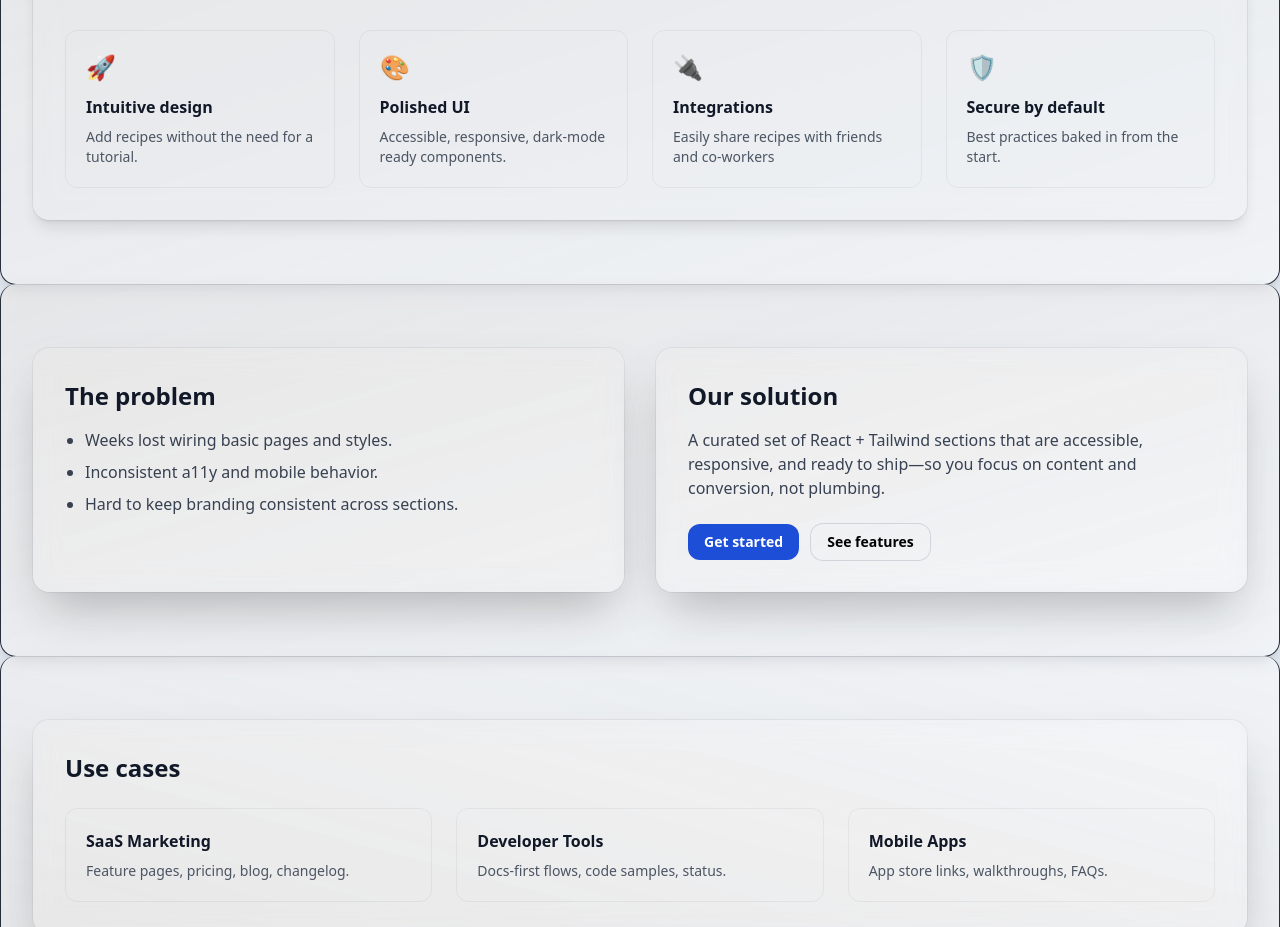
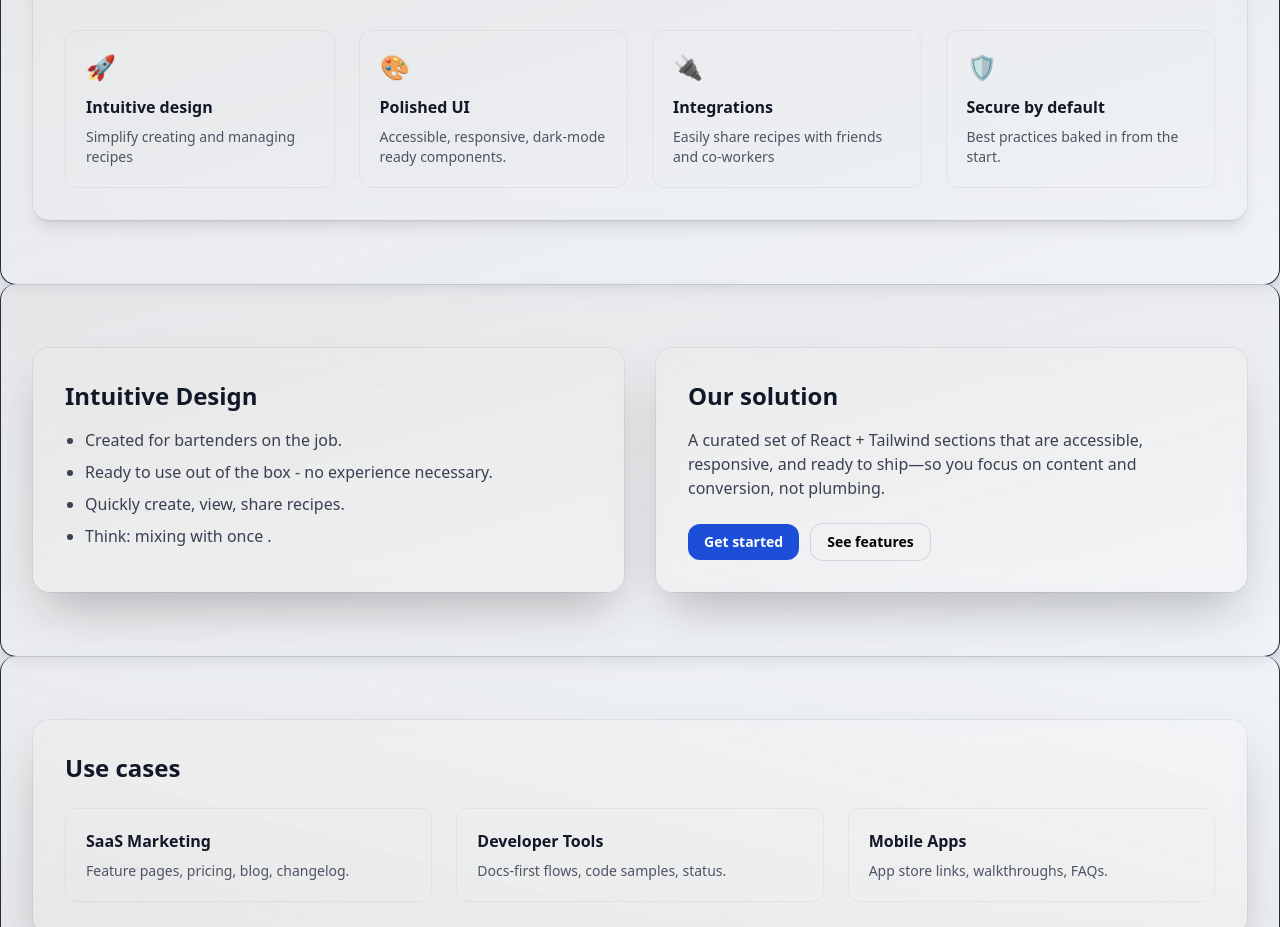
Before and after one commit to JoHeyJo/sling-it-product-site, a React (Vite) app: page / in a window 1280 px wide. Shown: the part 880-1807 px from the top of the page. Built offline with nearby package versions, Linux system fonts and the light colour scheme.

Commit message:
set up reacter router for Blog section

```diff
--- a/src/data/content.ts
+++ b/src/data/content.ts
@@ -2,7 +2,7 @@ export const features = [
   {
     icon: "🚀",
     title: "Intuitive design",
-    blurb: "Add recipes without the need for a tutorial.",
+    blurb: "Simplify creating and managing recipes",
   },
   {
     icon: "🎨",
--- a/src/sections/ProblemSolution.tsx
+++ b/src/sections/ProblemSolution.tsx
@@ -19,12 +19,13 @@ export default function ProblemSolution() {
           className="rounded-2xl shadow-2xl p-8 ring-1 ring-black/5 backdrop-blur-md dark:bg-gray-900/80 dark:ring-white/10"
         >
           <h2 className="text-2xl font-semibold text-gray-900 dark:text-white">
-            The problem
+            Intuitive Design
           </h2>
           <ul className="mt-4 list-disc space-y-2 pl-5 text-gray-700 dark:text-gray-300">
-            <li>Weeks lost wiring basic pages and styles.</li>
-            <li>Inconsistent a11y and mobile behavior.</li>
-            <li>Hard to keep branding consistent across sections.</li>
+            <li>Created for bartenders on the job.</li>
+            <li>Ready to use out of the box - no experience necessary.</li>
+            <li>Quickly create, view, share recipes.</li>
+            <li>Think: mixing with once .</li>
           </ul>
         </div>
         <div
```
